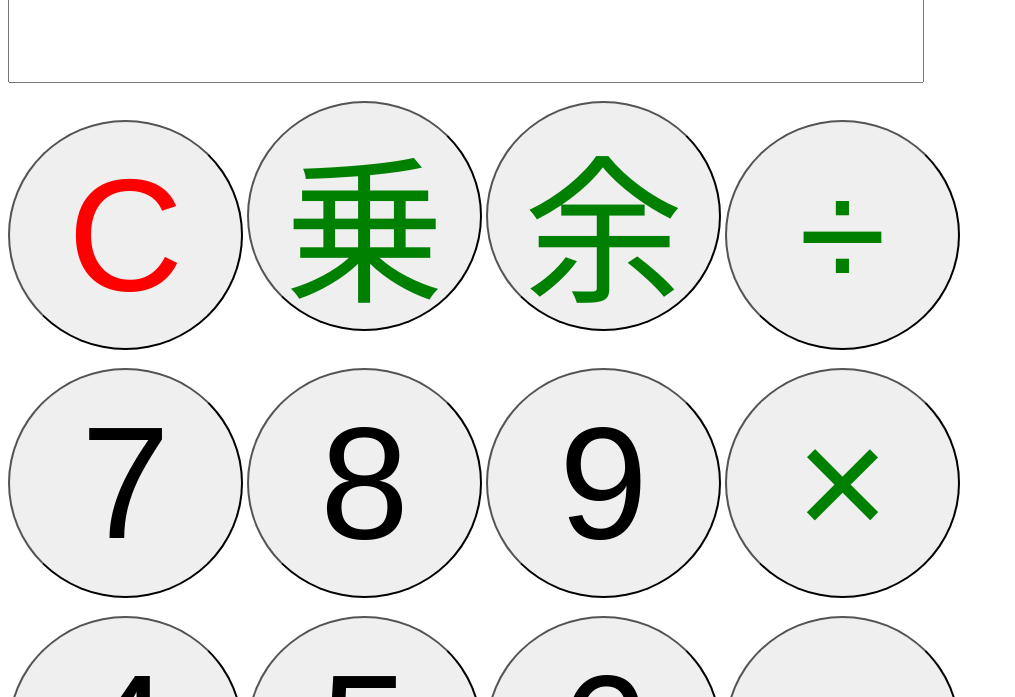
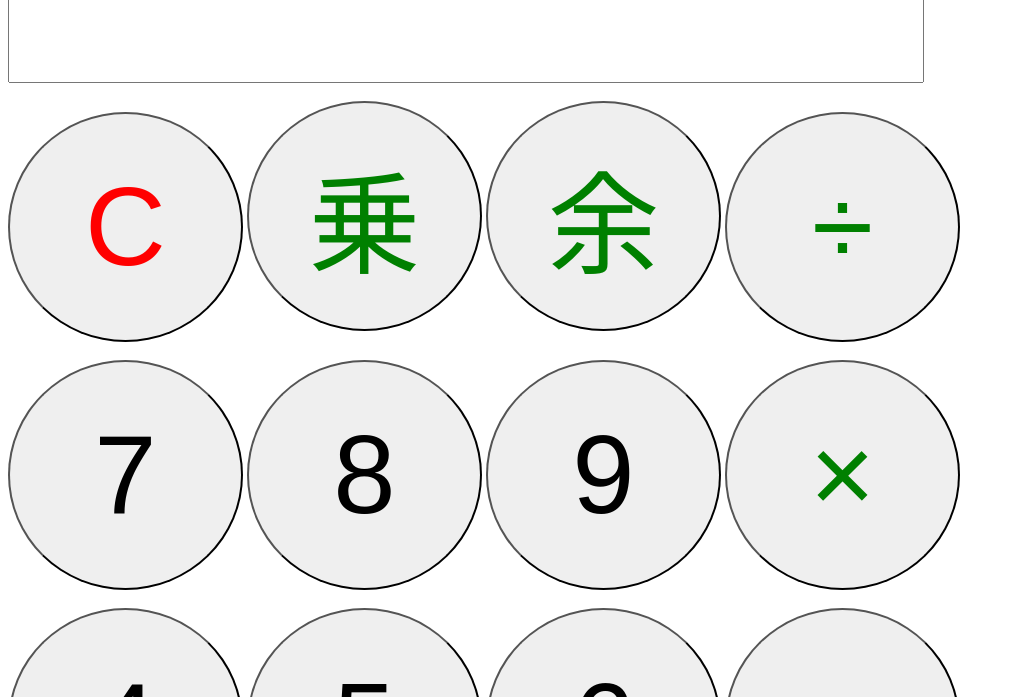
Before and after one commit to aseteyan/-, a plain HTML site: page index.html in a window 1280 px wide. Shown: the part 103-800 px from the top of the page, without its empty margins (0-1015 px from the left). Drawn offline with Linux system fonts and the light colour scheme.

Commit message:
Update index.html

```diff
--- a/index.html
+++ b/index.html
@@ -22,7 +22,7 @@
 
         height: 230px;
 
-        font-size: 1000%;
+        font-size: 700%;
 
         border-radius: 50%;
 
```
